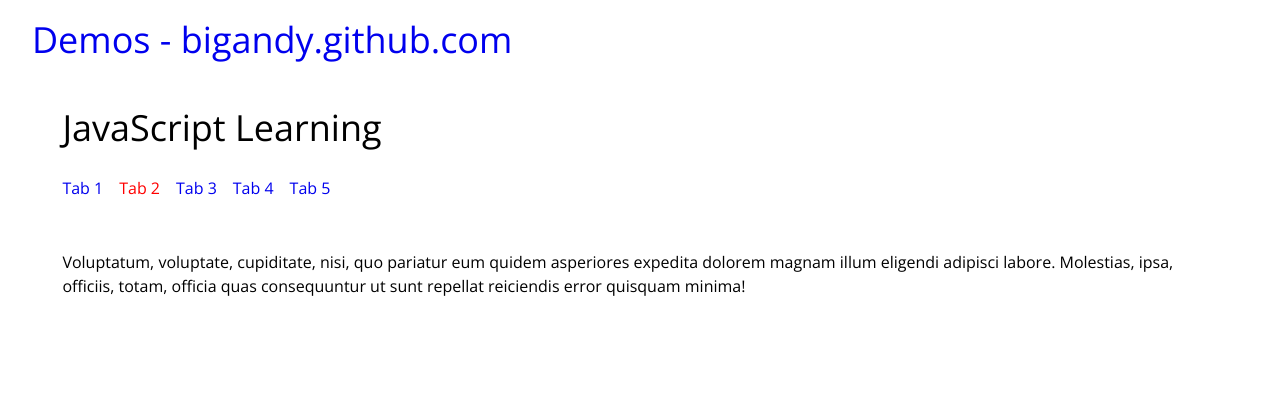
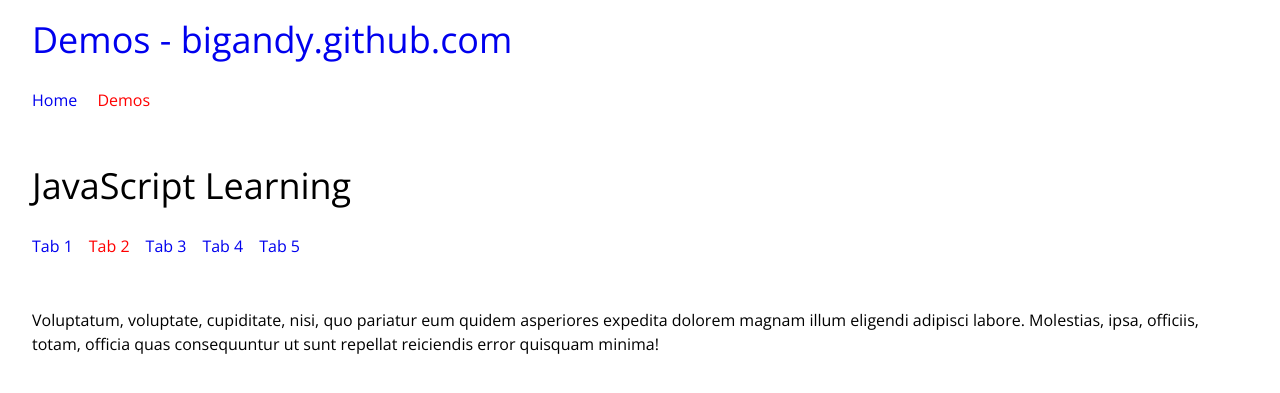
Before and after one commit to bigandy/bigandy.github.io, a Jekyll site: the page built from demos/index.html, in a window 1280 px wide. Shown: the top 393 px of the page. Built offline with Jekyll 4.4.1, drawn with Linux system fonts in a browser that asks for light colours; Markdown is read by kramdown in place of the engine named in the settings.

Commit message:
work on template for demos

```diff
--- /dev/null
+++ b/_includes/demos-head.html
@@ -0,0 +1,11 @@
+<!DOCTYPE html>
+<html lang="en">
+  <head>
+    <meta charset="utf-8">
+    <!-- Prefetch DNS for external assets (Twitter widgets etc). -->
+    <link rel="dns-prefetch" href="//fonts.googleapis.com">
+
+    <title>Demos - Andrew Hudson</title>
+    <meta name="viewport" content="width=device-width, initial-scale=1.0">
+    <link href='http://fonts.googleapis.com/css?family=Open+Sans:400,300' rel='stylesheet'>
+    <link href="/css/style.css" rel="stylesheet">
--- a/_layouts/default.html
+++ b/_layouts/default.html
@@ -3,9 +3,9 @@
 {% include header.html %}
 
 
-    <main role="main" class="container">
-        {{ content }}
-    </main>
+	    <main role="main" class="container">
+	        {{ content }}
+	    </main>
 
     </body>
 </html>
--- /dev/null
+++ b/_layouts/demos.html
@@ -0,0 +1,7 @@
+{% include demos-head.html %}
+
+    {{ content }}
+
+
+    </body>
+</html>
--- a/css/style.scss
+++ b/css/style.scss
@@ -32,35 +32,10 @@
     font-family: "Open Sans", sans-serif;
 }
 
-.page--home {
-    background: rgba(red, 0.1);
-}
-
-.page--blog {
-    background: rgba(green, 0.1);
-}
-
 main {
     background: white;
-    padding: 1em 2.5%;
+    // padding: 1em 2.5%;
 }
-
-// article {
-//     position: relative;
-
-
-//     &:before {
-//         position: absolute;
-//         bottom: 25px;
-//         left: 10px;
-//         content: "";
-//         height: 10px;
-//         width: 30%;
-//         // background: orange;
-//         background: url(../images/swirl.jpg) no-repeat -55px -327px;
-//     }
-// }
-
 
 
 h1,h2,h3,h4,h5,h6 {
@@ -82,3 +57,18 @@
     	text-decoration: underline;
     }
 }
+
+nav {
+    margin-bottom: 50px;
+
+    > a {
+        padding: 1em 1em 1em 0;
+    }
+}
+
+.selected {
+            color: red;
+}
+.hidden {
+    display: none;
+}
--- a/demos/index.html
+++ b/demos/index.html
@@ -1,39 +1,20 @@
-<!DOCTYPE html>
-<html lang="en">
-  <head>
-    <meta charset="utf-8">
-    <!-- Prefetch DNS for external assets (Twitter widgets etc). -->
-    <link rel="dns-prefetch" href="//fonts.googleapis.com">
-
-    <title>Andrew Hudson</title>
-    <meta name="viewport" content="width=device-width, initial-scale=1.0">
-    <link href='http://fonts.googleapis.com/css?family=Open+Sans:400,300' rel='stylesheet'>
-    <link href="/css/style.css" rel="stylesheet">
-    <style>
-        nav {
-            margin-bottom: 50px;
-        }
-        nav > a {
-            padding: 1em 1em 1em 0;
-        }
-        .selected {
-            color: red;
-        }
-        .hidden {
-            display: none;
-        }
-    </style>
-
-
+---
+layout: demos
+title: Andrew Hudson
+page-class: page--demos
+---
     <script src="/js/jquery.js"></script>
     <script src="/js/demos/script.js"></script>
-
-
 </head>
-<body>
+<body class="{{ page.page-class }}">
 
     <header class="header">
         <h1><a href="/demos/">Demos - bigandy.github.com</a></h1>
+
+        <nav>
+            <a href="/">Home</a>
+            <a href="/demos" class="selected">Demos</a>
+        </nav>
     </header>
 
 
```
Also changed, not shown: _includes/header.html (+7 -1 lines), css/style.css. Lines whose indentation alone changed are shown as unchanged.
